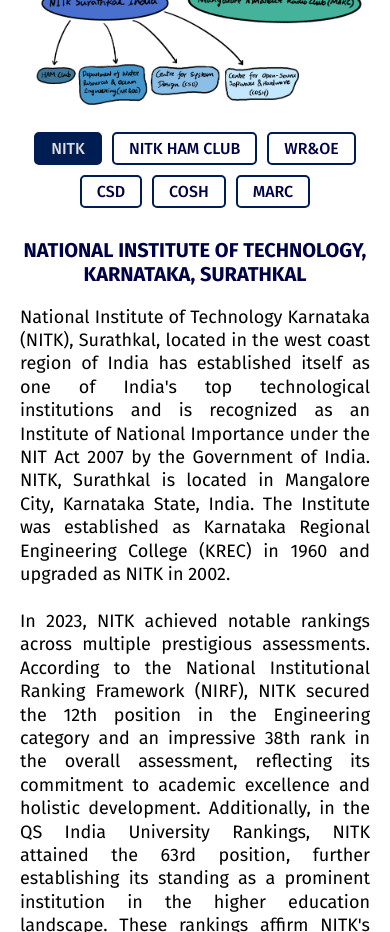
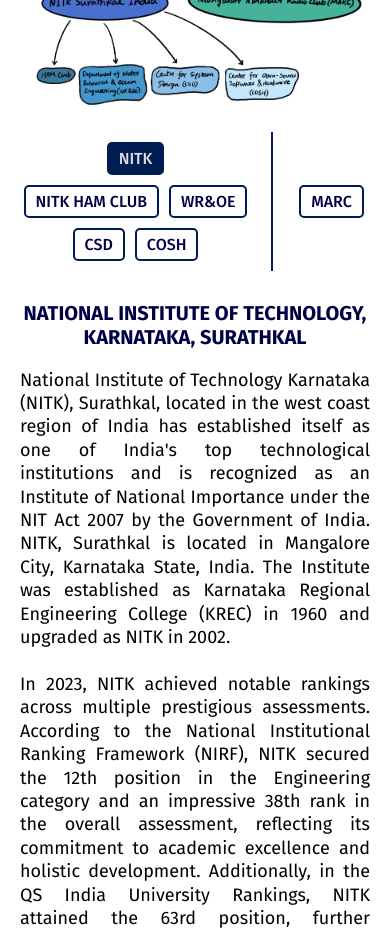
Before and after one commit to csd-robocon-nitk/embrace-website, a React (Vite) app: page /aboutus in a window 390 px wide. Shown: the part 4140-5072 px from the top of the page. Built offline with nearby package versions, Linux system fonts and the light colour scheme.

Commit message:
Minor changes to supporting partners

```diff
--- a/src/pages/aboutus/partners/partners.jsx
+++ b/src/pages/aboutus/partners/partners.jsx
@@ -18,12 +18,14 @@
 			<img src="/partners.png" alt="" />
 			<div className={s.content}>
 				<div className={s.tabs}>
+					<div className={s.left}>
 						<div
 							className={`${s.tab} ${selected == 1 ? s.active : ''}`}
 							onClick={() => setSelected(1)}
 						>
 							NITK
 						</div>
+						<div className={s.bottom}>
 							<div
 								className={`${s.tab} ${selected == 2 ? s.active : ''}`}
 								onClick={() => setSelected(2)}
@@ -48,11 +50,15 @@
 							>
 								COSH
 							</div>
+						</div>
+					</div>
+					<div className={s.right}>
 						<div
 							className={`${s.tab} ${selected == 6 ? s.active : ''}`}
 							onClick={() => setSelected(6)}
 						>
 							MARC
+						</div>
 					</div>
 				</div>
 				{content}
--- a/src/pages/aboutus/partners/partners.module.css
+++ b/src/pages/aboutus/partners/partners.module.css
@@ -16,13 +16,38 @@
 .partners .tabs {
     display: flex;
     justify-content: center;
+    /* align-items: center; */
+    /* flex-wrap: wrap; */
+    /* gap: 20px; */
+}
+
+.partners .tabs .left {
+    border-right: 2px solid var(--bg-dark-blue);
+    display: flex;
+    flex-direction: column;
     align-items: center;
+    gap: 10px;
+    padding: 10px 20px 10px 0px;
+    flex: 3;
+}
+
+.partners .tabs .left .bottom {
+    display: flex;
+    justify-content: center;
     flex-wrap: wrap;
     gap: 20px;
 }
 
+.partners .tabs .right {
+    padding: 10px 0px 10px 20px;
+    flex: 1;
+    display: flex;
+    justify-content: center;
+    align-items: center;
+}
+
 .partners .tabs .tab {
-    padding: 5px 30px;
+    padding: 5px 20px;
     border: 2px solid var(--bg-dark-blue);
     border-radius: 5px;
     cursor: pointer;
@@ -56,6 +81,12 @@
 }
 
 
+@media (max-width: 750px) {
+    .partners .tabs .left .bottom {
+        gap: 10px;
+    }
+}
+
 
 @media (max-width: 500px) {
     .partners h1 {
@@ -66,11 +97,7 @@
         font-size: 20px;
     }
 
-    .partners .tabs {
-        gap: 10px;
-    }
-
     .partners .tabs .tab {
-        padding: 5px 15px;
+        padding: 5px 10px;
     }
 }
```
Lines whose indentation alone changed are shown as unchanged.
